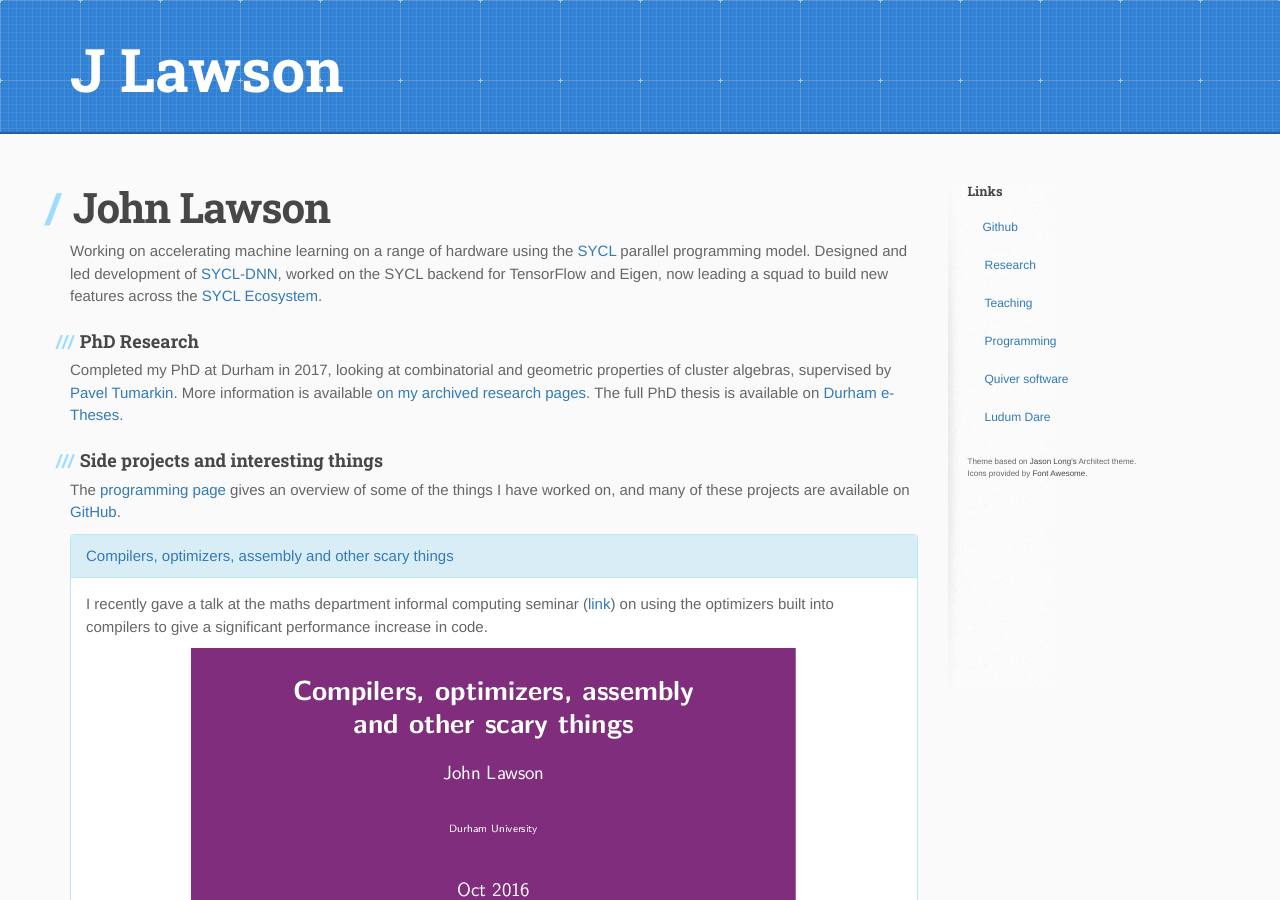
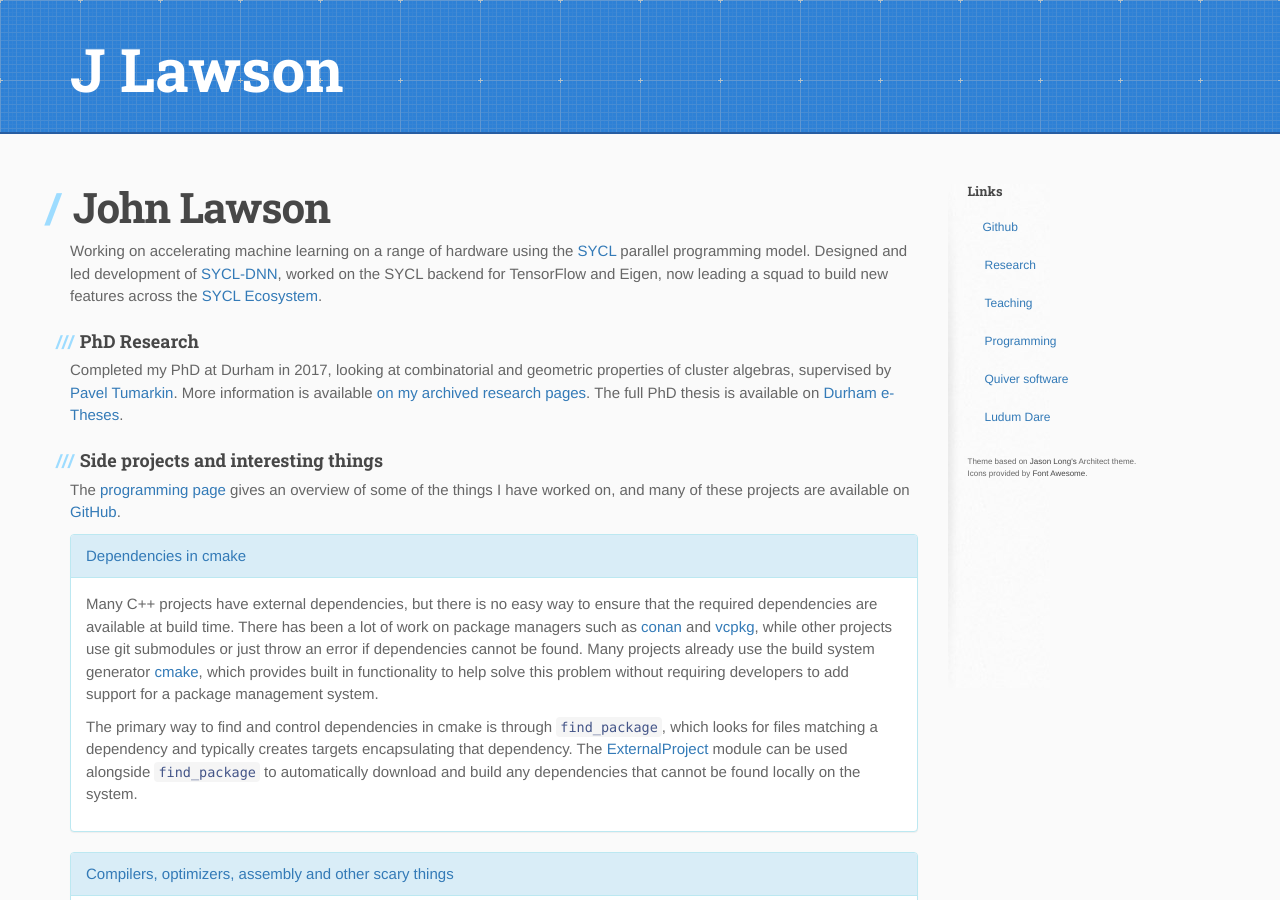
Before and after one commit to jwlawson/jwlawson.github.io, a Jekyll site: the page built from index.md, in a window 1280 px wide and 900 px high. Built offline with Jekyll 4.4.1, drawn with Linux system fonts in a browser that asks for light colours; nearby versions of some CDN libraries.

Commit message:
Add cmake external projects post

````diff
--- a/_drafts/cmake-external-project.md
+++ b/_posts/2020-02-23-cmake-external-project.md
@@ -4,13 +4,13 @@ category: interest
 title: Dependencies in cmake
 ---
 
-Many C++ projects have external dependencies, but there is no easy way to ensure
-that the required dependencies are available at build time. There has been a lot
-of work on package managers such as [conan] and [vcpkg], while other projects
-use git submodules or just throw an error if dependencies cannot be found.  Many
-projects already use the build system generator [cmake], so its built in
-functionality can help without requiring developers to add support for a whole
-package management system.
+Many C++ projects have external dependencies, but there is no easy way to
+ensure that the required dependencies are available at build time. There has
+been a lot of work on package managers such as [conan] and [vcpkg], while other
+projects use git submodules or just throw an error if dependencies cannot be
+found. Many projects already use the build system generator [cmake], which
+provides built in functionality to help solve this problem without requiring
+developers to add support for a package management system.
 
 The primary way to find and control dependencies in cmake is through
 `find_package`, which looks for files matching a dependency and typically
@@ -225,6 +227,33 @@ built in the correct order:
 add_dependencies(OpenCL::OpenCL opencl_headers opencl_icd_loader)
 ```
 
+### Playing nice with package managers
+
+Even if you don't want to provide support for a package manager, your users
+might. Equally they might like to use your project as a dependency
+within their own project using a package manager. As a result it is good
+practise to keep this use-case in mind when developing your build
+scripts.
+
+Package managers will want to manage all dependencies for projects they are
+trying to build, which can clash with the above use of ExternalProject, causing
+problems such as the same dependency being provided and built multiple times,
+version clashes and linking errors.  To avoid these problems and coexist with
+package managers all calls to ExternalProject as above should be wrapped in an
+option that allows a user to disable downloading and building any external
+dependencies.
+
+```cmake
+option(DOWNLOAD_DEPENDENCIES
+  "Whether to download any dependencies not found on the system"
+  ON
+)
+```
+
+This allows users of package managers to disable this functionality as the
+dependencies will all be provided by their package manager.
+
+
 ### Putting it all together
 
 Combining ExternalProject and find modules provides a powerful way to ensure
@@ -237,9 +266,16 @@ cmake script:
 ```cmake
 find_package(OpenCL QUIET)
 
-if(NOT OpenCL_FOUND)
+if(NOT OpenCL_FOUND AND DOWNLOAD_DEPENDENCIES)
   # Use ExternalProject as above
+  include(ExternalProject)
+  ExternalProject_Add(opencl_headers
+    ...
+  )
+  ...
+  # Create library target using newly set up dependency
   find_package(OpenCL REQUIRED)
+  add_dependencies(OpenCL::OpenCL opencl_headers opencl_icd_loader)
 endif()
 ```
 
@@ -249,13 +285,15 @@ system then we go through the ExternalProject setup as above to download and
 build OpenCL before calling `find_package` again with the paths set to the build
 directory.
 
+The [clinfo-lite] projects gives a full example of how this all works.
+
 
 [conan]: https://conan.io/
 [vcpkg]: https://github.com/microsoft/vcpkg
 [cmake]: https://cmake.org
 [ExternalProject]: https://cmake.org/cmake/help/latest/module/ExternalProject.html
 [find_package]: https://cmake.org/cmake/help/latest/command/find_package.html
-[inbuilt-find]: https://cmake.org/cmake/help/latest/manual/cmake-modules.7.htm#find-modules
+[inbuilt-find]: https://cmake.org/cmake/help/latest/manual/cmake-modules.7.html#find-modules
 [FindOpenCL]: https://cmake.org/cmake/help/latest/module/FindOpenCL.html
 [clinfo-lite]: https://github.com/jwlawson/clinfo-lite
 [cmake-find-modules]: https://cmake.org/cmake/help/latest/manual/cmake-developer.7.html#find-modules
````
Also changed, not shown: other parts of _posts/2020-02-23-cmake-external-project.md (+7 -5 lines).
